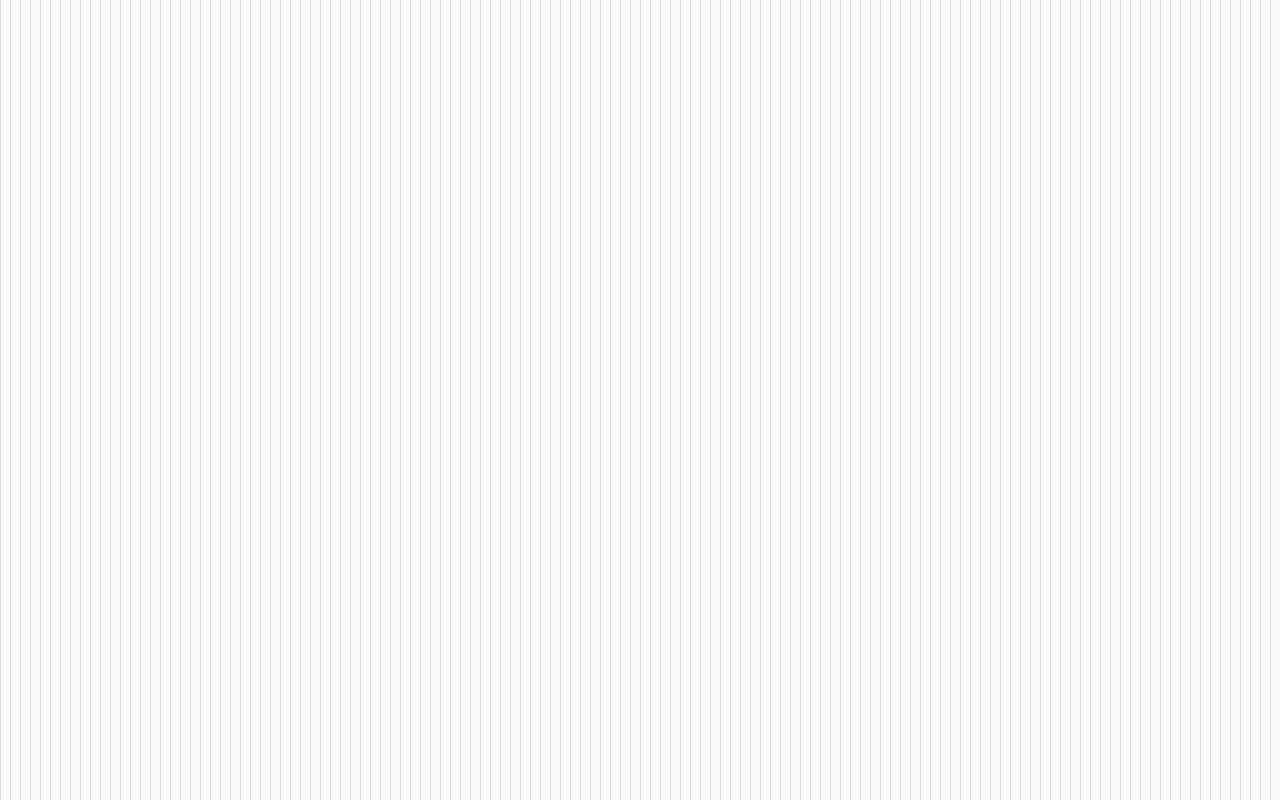
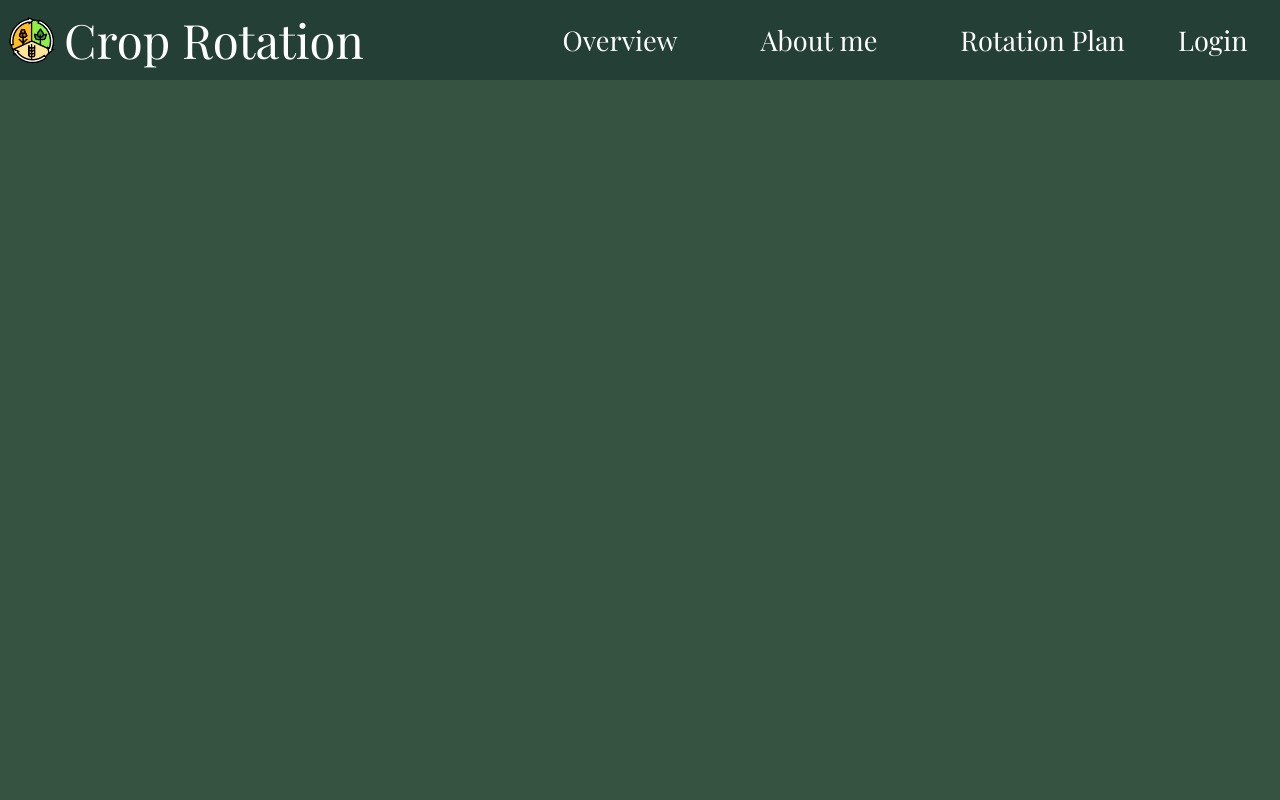
Before and after one commit to giorgosmelas2/Crop-rotation-website, a React (Vite) app in the folder croprotation/: page /about in a window 1280 px wide. Before the commit this address had no page. Built offline with nearby package versions, Linux system fonts and the light colour scheme; the HTML template or start-up script is replaced by a standard one.

Commit message:
Start making the about section

```diff
--- a/croprotation/src/App.tsx
+++ b/croprotation/src/App.tsx
@@ -2,6 +2,8 @@ import React from "react";
 import { BrowserRouter, Routes, Route } from "react-router-dom";
 import Layout from "./components/Layout";
 import Home from "./pages/Home";
+import About from "./pages/About";
+import RotationPlan from "./pages/RotatioPlan";
 import { useState } from "react";
 import "./App.css";
 
@@ -11,6 +13,8 @@ function App() {
     <Routes>
       <Route path="/" element={<Layout />}>
         <Route index element={<Home />} />
+        <Route path="about" element={<About />} />
+        <Route path="rotationplan" element={<RotationPlan />} />
       </Route>
     </Routes>
   </BrowserRouter>
--- a/croprotation/src/components/Text.tsx
+++ b/croprotation/src/components/Text.tsx
@@ -42,8 +42,6 @@ const fontSizes = {
 
 export const Text = ({
     variant = 'main_text',
-    color = 'main_text',
-    fontSize = "1em",
     children,
     as: Component = 'p',
 }: Props) => {
--- a/croprotation/src/components/header.tsx
+++ b/croprotation/src/components/header.tsx
@@ -8,16 +8,24 @@ const Header = () => {
     <header className={style.header}>
       <div className={style.leftSection}>
         <img className={style.logo} src="/crop-rotation-color-icon-ok.png" alt="Crop Rotation Logo" />
+        <Link to="/">
           <Text
             variant="header_title"
             as="h1">
             Crop Rotation
           </Text>
+        </Link>
       </div>
 
       <div className={style.rigthSection}>
-        <button>About us</button>
+      <button>Overview</button>
+        <Link to="about">
+          <button>About me</button>
+        </Link>
+        <Link to="rotationplan">
           <button>Rotation Plan</button>
+        </Link>
+
         <button> Login</button>
       </div>
     </header>
--- a/croprotation/src/index.css
+++ b/croprotation/src/index.css
@@ -63,9 +63,7 @@ button {
   cursor: pointer;
   transition: border-color 0.25s;
 }
-button:hover {
-  border-color: #646cff;
-}
+
 button:focus,
 button:focus-visible {
   outline: 4px auto -webkit-focus-ring-color;
--- /dev/null
+++ b/croprotation/src/pages/About.tsx
@@ -0,0 +1,12 @@
+import React from "react";
+import style from "../styling/about.module.css"
+
+const About = () => {
+    return (
+    <section className={style.green_starting_background}>
+
+    </section>
+    );
+}
+
+export default About;
--- /dev/null
+++ b/croprotation/src/pages/RotatioPlan.tsx
@@ -0,0 +1,8 @@
+import React from "react";
+
+const RotationPlan = () => {
+    return (<h1>Rotation Plan</h1>);
+}
+
+
+export default RotationPlan;
--- a/croprotation/src/pages/home.tsx
+++ b/croprotation/src/pages/home.tsx
@@ -9,15 +9,15 @@ const Home = () => {
     return (
         <div>
             <motion.section
-                className={style.hero}
+                className={style.photo}
                 initial={{ scale: 1.1 }}
                 animate={{ scale: 1 }}
-                transition={{ duration: 7, ease: "easeOut" }}>
+                transition={{ duration: 6, ease: "easeOut" }}>
                 <motion.div
-                    className={style.hero_motion}
+                    className={style.photo_motion}
                     initial={{ opacity: 0, y: 50 }}
                     animate={{ opacity: 1, y: 0 }}
-                    transition={{ duration: 1, ease: "easeOut" }}>
+                    transition={{ duration: 0.7, ease: "easeOut" }}>
                     <div className={style.vertical_container}>
                         <Text
                             variant="main_title"
@@ -64,7 +64,7 @@ const Home = () => {
                             <Text
                                 variant="box_title"
                                 as="h4">
-                                Climat
+                                Climate
                             </Text>
                             <img src={climateImage} alt="soilImg" />
                             <Text
--- /dev/null
+++ b/croprotation/src/styling/about.module.css
@@ -0,0 +1,17 @@
+.green_starting_background {
+    height: 90vh;
+    width: 100%;
+    margin-top: 10vh;
+    background-image: repeating-linear-gradient(to right,
+            #375240 0px,
+            #375240 1px,
+            #365240 1px,
+            #365240 2px,
+            #365341 2px,
+            #365341 6px,
+            #f9f9f9 5px,
+            #f9f9f9 6px
+            );
+
+
+}
--- a/croprotation/src/styling/header.module.css
+++ b/croprotation/src/styling/header.module.css
@@ -21,7 +21,8 @@ button {
     transition: background-color 0.3s ease-in-out;
     color: white;
     font-size: clamp(1rem, 2.5vw, 1.7rem);
-    max-height: 100%;
+    height: 100%;
+    width: 8em;
     border-radius: 5px;
     white-space: nowrap;
 }
--- a/croprotation/src/styling/home.module.css
+++ b/croprotation/src/styling/home.module.css
@@ -1,4 +1,4 @@
-.hero {
+.photo {
     margin-top: 10vh;
     height: 90vh;
     width: 100%;
@@ -11,7 +11,7 @@
     box-shadow: 10px 40px 60px 20px rgba(34, 62, 49, 0.3);
 }
 
-.hero_motion {
+.photo_motion {
     width: 100%;
     display: flex;
     justify-content: center;
@@ -22,7 +22,8 @@
     height: 1vh;
     background-color: #233f36;
     border-radius: 10px;
-    margin-bottom: 8em;
+    margin-bottom: 7em;
+    margin-top: 1em;
 }
 
 .vertical_container {
```
Lines whose indentation alone changed are shown as unchanged.
